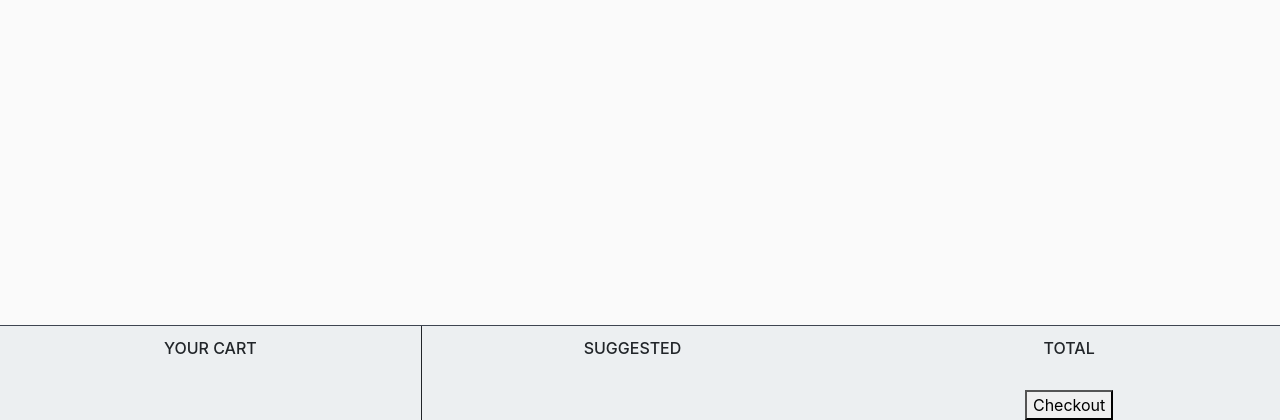
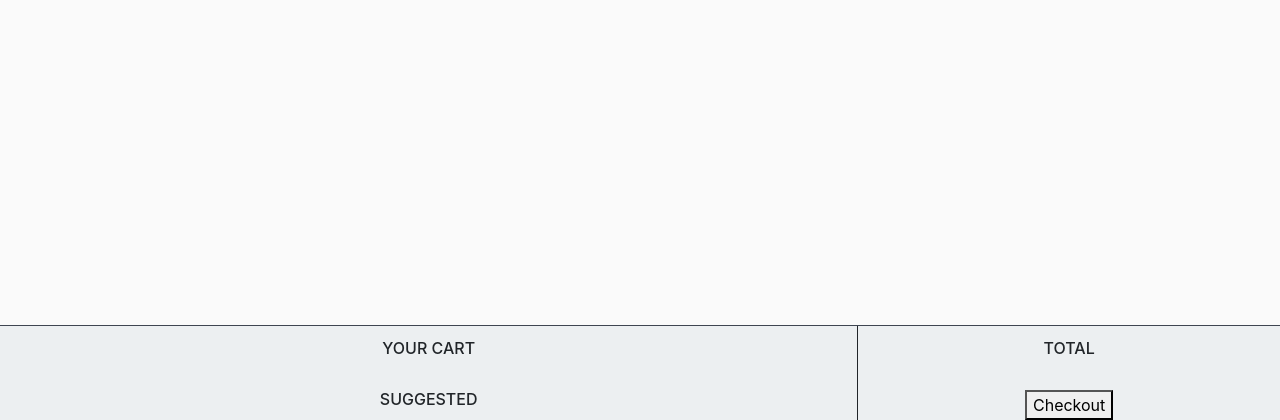
Before and after one commit to grace-hong/latemealcalc, a Flask app: template templates/category.html in a window 1280 px wide. Shown: the part 380-800 px from the top of the page. Run offline with Flask 2, Linux system fonts and the light colour scheme; the template is opened without the code that fills it, so the values that code supplies are empty; some libraries are stand-ins or nearby versions.

Commit message:
Update category.html

```diff
--- a/templates/category.html
+++ b/templates/category.html
@@ -117,7 +117,7 @@
 <!-- calculator -->
 <footer>
 	<div class = "row fixed-bottom" style = "background-color: #eceff1;border-top: solid #3E4551 .1rem;max-height:210px; overflow:auto;">
-		<div class = "col-4" style = "padding-right:0; padding-top:.8rem; border-right: solid .1rem; text-align: center;" >
+		<div class = "col-8" style = "padding-right:0; padding-top:.8rem; border-right: solid .1rem; text-align: center;" >
 			<h6>YOUR CART</h6>
 			<div class="calculator-scroll">
 			   <div class = "cart-items">
@@ -126,9 +126,9 @@
 				   {% endif %}
 			   </div>
 			</div>
-		</div>
-		<div class = "col-4" style = "padding-left:0; text-align: center; padding-top: .8rem;">
-			<h6>SUGGESTED</h6>
+		<!--</div>-->
+		<!--<div class = "col-4" style = "padding-left:0; text-align: center; padding-top: .8rem;">-->
+			<br><h6>SUGGESTED</h6>
 			<div class = "calculator-scroll">
 				<div class = "cart-items">
 				{% if resultList4 %}
```
